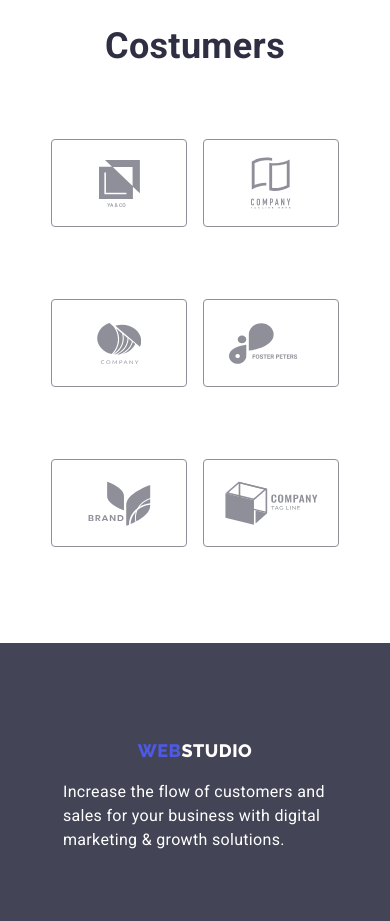
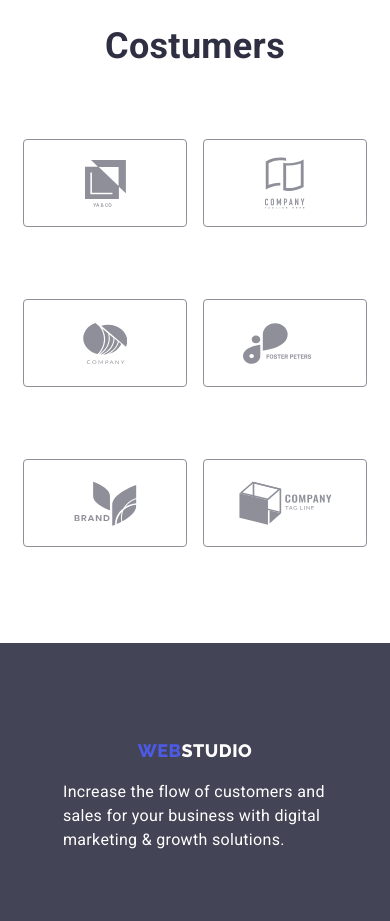
Before and after one commit to DVH7/goit-markup-hw-07, a plain HTML site: page index.html in a window 390 px wide. Shown: the part 3900-4821 px from the top of the page. Drawn offline with nearby package versions, Linux system fonts and the light colour scheme.

Commit message:
upgrade costumers

```diff
--- a/css/styles.css
+++ b/css/styles.css
@@ -203,7 +203,7 @@ justify-content: space-between;
     margin-right: auto;
   }
 }
-@media screen and (min-width: 768px) {
+@media screen and (min-width: 767.98px) {
 
   .conteiner{
     width: 766px;
@@ -598,13 +598,16 @@ margin-bottom: 72px;
 .costumer-icon{
   margin-right: 16px;
   margin-bottom: 72px;
+
 }
 
 .client-link{
   display: flex;
+  flex-wrap: wrap;
   justify-content: center;
   align-items: center;
-  min-width: 136px;
+
+  /* width: 190px; */
   height: 88px;
   fill: var(--icon-color);
   border: 1px solid var(--icon-color);
@@ -619,7 +622,9 @@ margin-bottom: 72px;
 border: 1px solid var(--accent-color);}
 
 @media screen and (max-width: 767px){
-
+  .costumer-icon{
+  width: calc(50% - 16px);
+}
 
   .costumer-icon:nth-child(2n){
     margin-right: 0;
@@ -629,7 +634,7 @@ border: 1px solid var(--accent-color);}
   }
 }
 
-@media screen and (min-width: 768px){
+@media screen and (min-width: 767.98px){
 
   .costumer-icon{
     margin-right: 24px;
```
